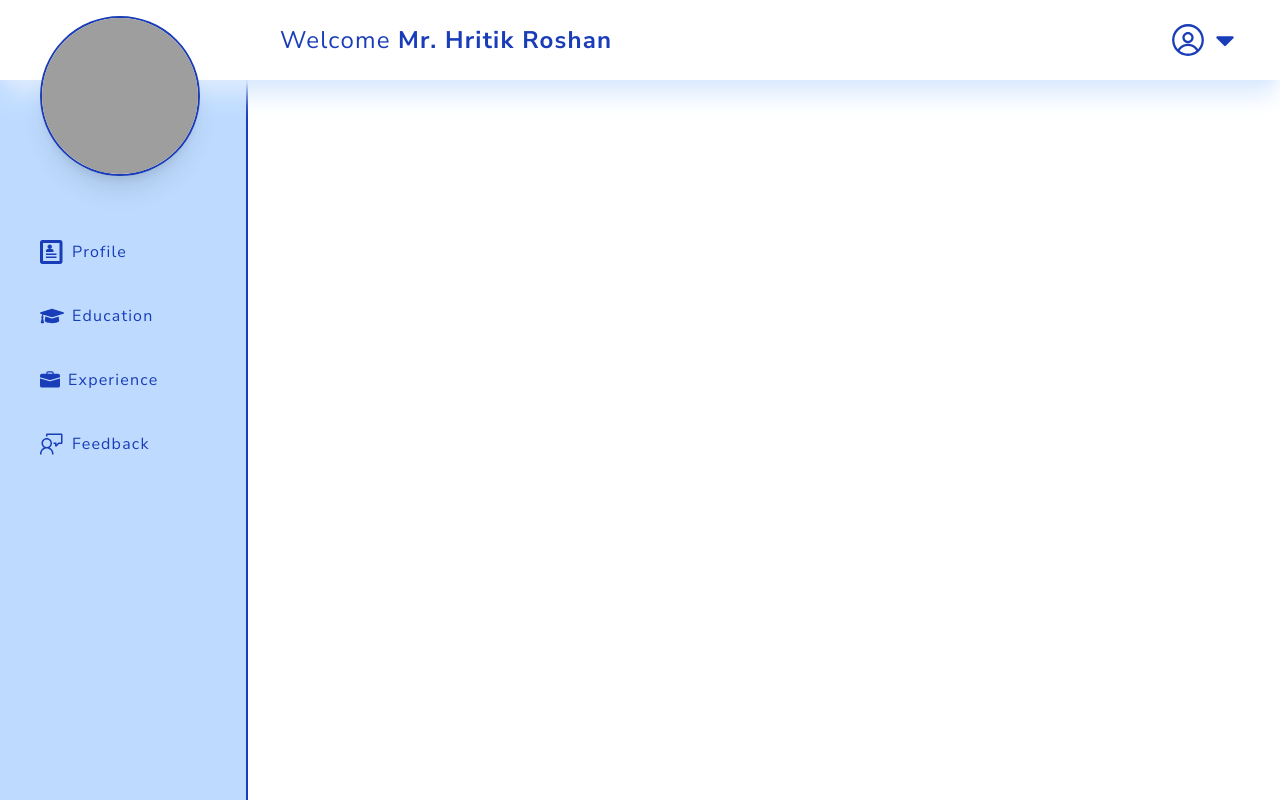
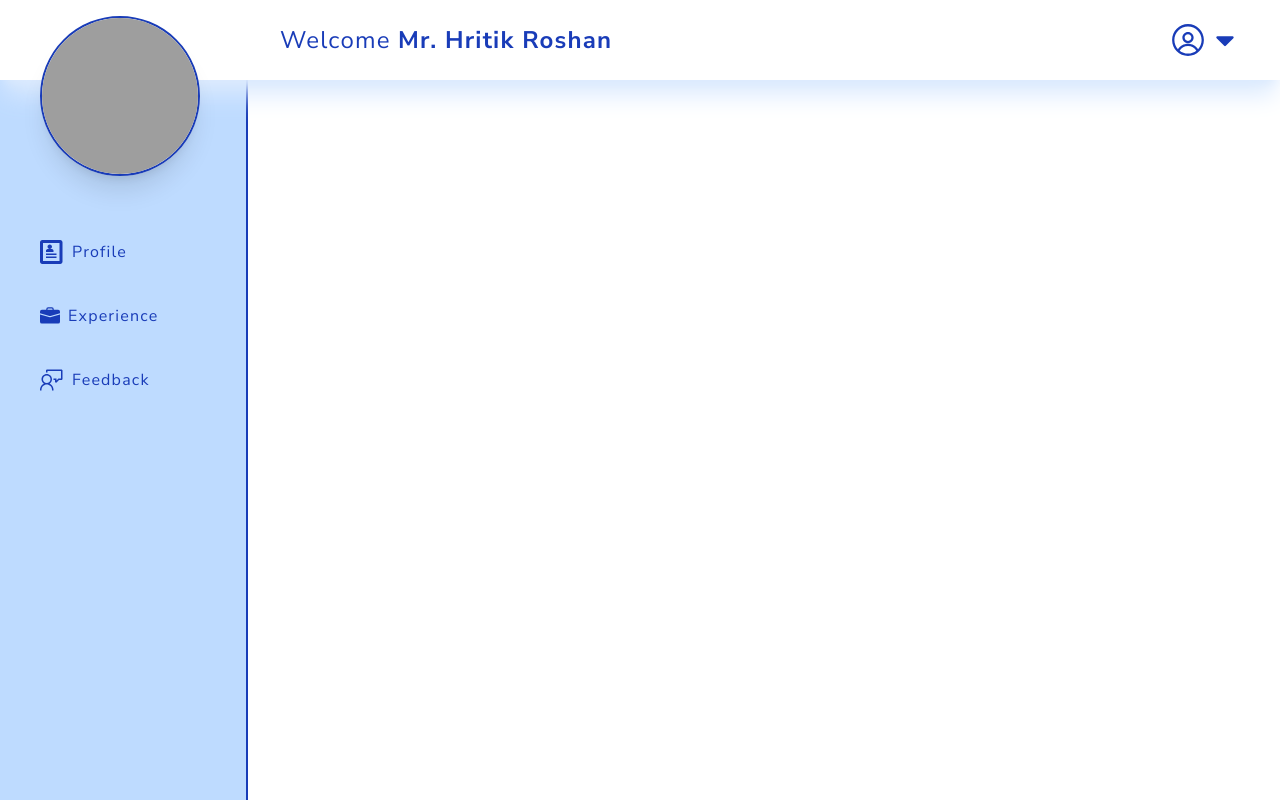
Before and after one commit to nadgire/karma, a React (Vite) app: page /dashboard in a window 1280 px wide. Built offline with nearby package versions, Linux system fonts and the light colour scheme; grey boxes are pictures that could not be loaded.

Commit message:
education removed

```diff
--- a/src/components/dashboard/DashboardMenus.jsx
+++ b/src/components/dashboard/DashboardMenus.jsx
@@ -11,22 +11,22 @@ const UserDashboardMenus = () => {
             <ul className='ms-10 space-y-10'>
                 <li className='flex items-center gap-2'>
                     <ImProfile className='text-2xl' />
-                    <Link to="/employee-dashboard/profile">Profile</Link>
+                    <Link to="/dashboard/profile">Profile</Link>
 
                 </li>
-                <li className='flex items-center gap-2'>
+                {/* <li className='flex items-center gap-2'>
                     <FaGraduationCap className='text-2xl' />
-                    <Link to="/employee-dashboard/education">Education</Link>
+                    <Link to="/dashboard/education">Education</Link>
 
-                </li>
+                </li> */}
                 <li className='flex items-center gap-2'>
                     <BsBriefcaseFill className='text-xl' />
-                    <Link to="/employee-dashboard/experience">Experience</Link>
+                    <Link to="/dashboard/experience">Experience</Link>
 
                 </li>
                 <li className='flex items-center gap-2'>
                     <VscFeedback className='text-2xl' />
-                    <Link to="/employee-dashboard/feedback">Feedback</Link>
+                    <Link to="/dashboard/feedback">Feedback</Link>
                 </li>
             </ul>
         </div>
```
